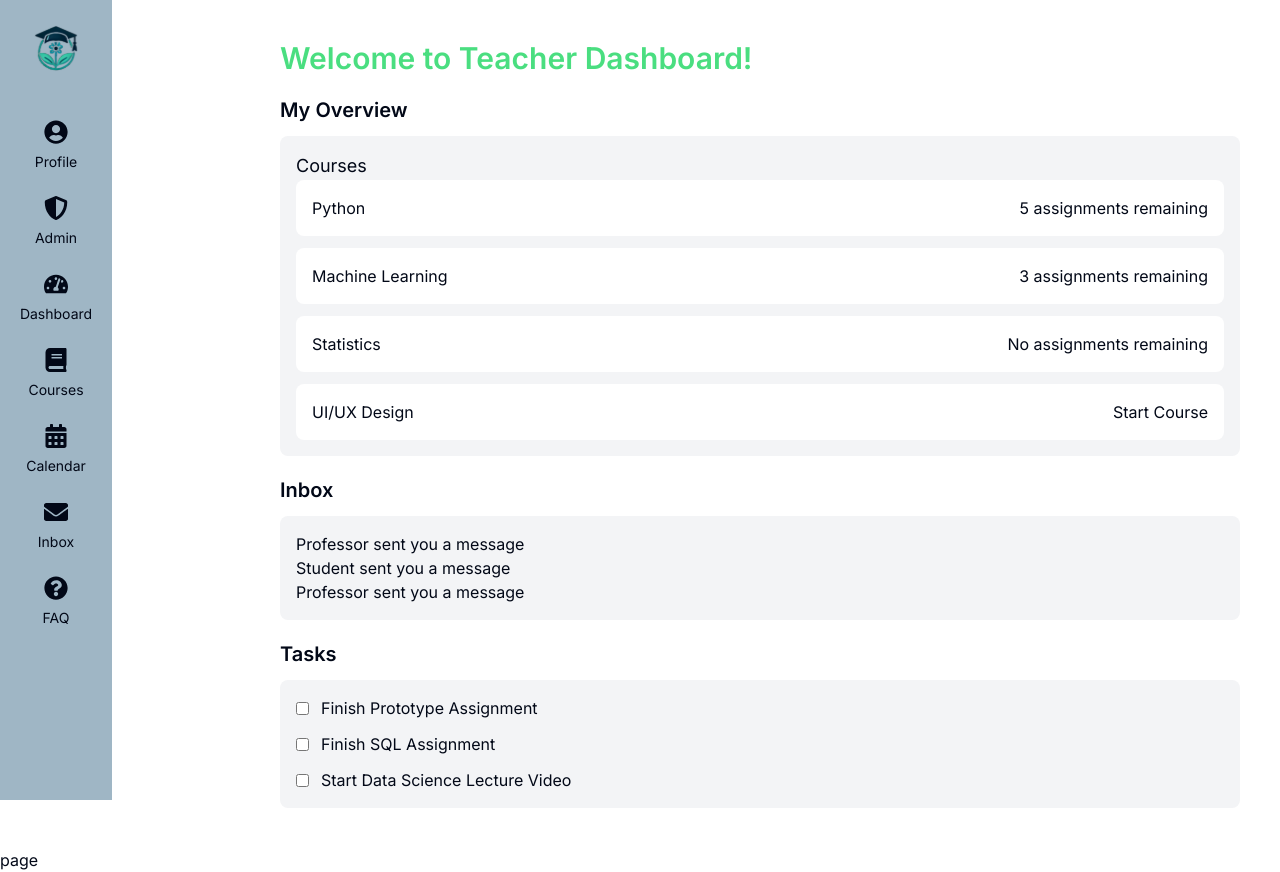
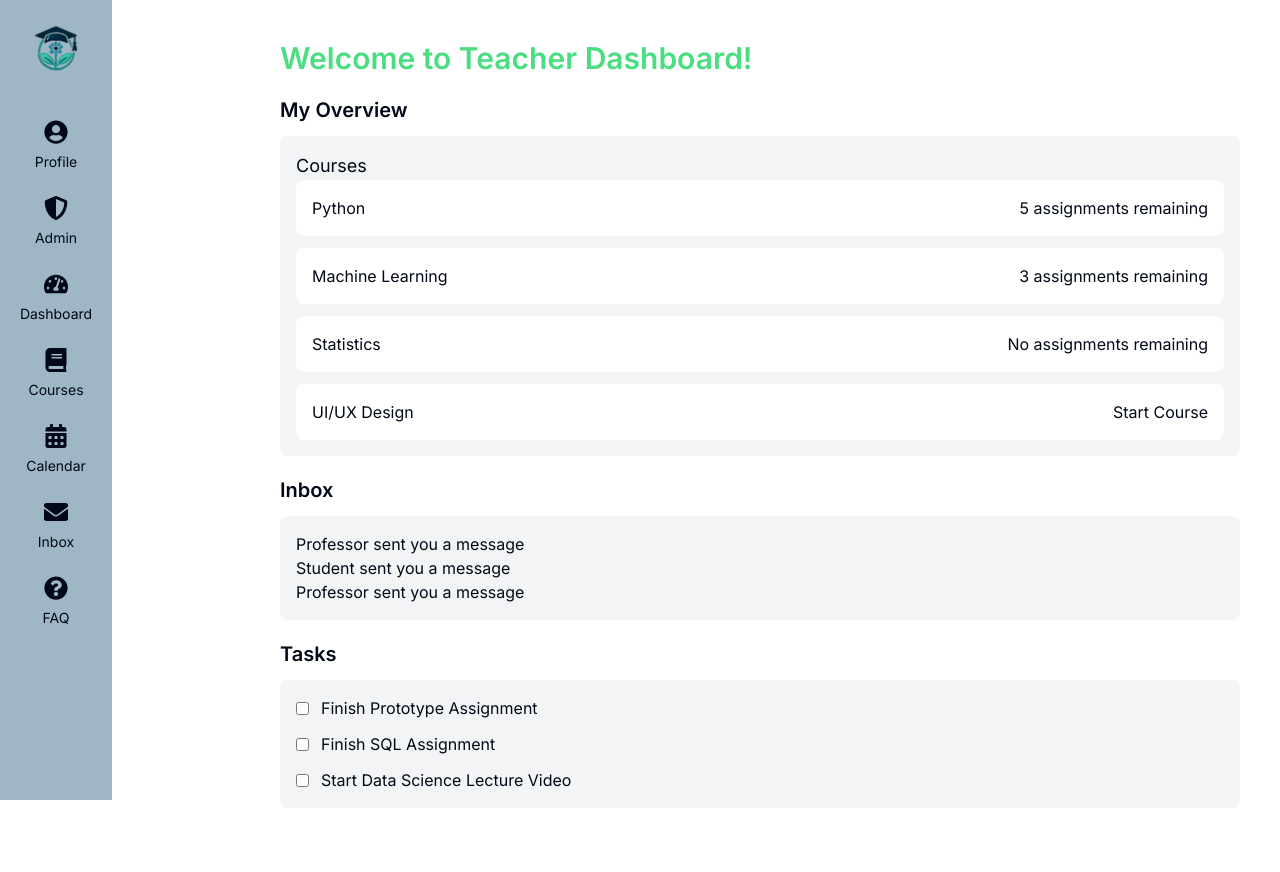
Before and after one commit to Vineeshau/Iris-tutor, a Next.js app: page /dashboard in a window 1280 px wide. After the commit the page ends 848 px from the top, so only its background shows below. Built offline with nearby package versions, Linux system fonts and the light colour scheme.

Commit message:
new landing

```diff
--- a/src/Components/landing_page/footer.js
+++ b/src/Components/landing_page/footer.js
@@ -105,12 +105,12 @@
           </div>
         </div>
       </div>
-      <div className="border-t border-gray-700 mt-8 pt-6 text-center text-gray-500 text-sm">
+      {/* <div className="border-t border-gray-700 mt-8 pt-6 text-center text-gray-500 text-sm">
         <p>
           &copy; {new Date().getFullYear()} Copyright 2024 IRISTUTOR. All rights
           reserved.
         </p>
-      </div>
+      </div> */}
     </footer>
   );
 }
--- a/src/app/dashboard/page.js
+++ b/src/app/dashboard/page.js
@@ -2,7 +2,7 @@
 
 function page() {
   return (
-    <div>page</div>
+    <div></div>
   )
 }
 
```
